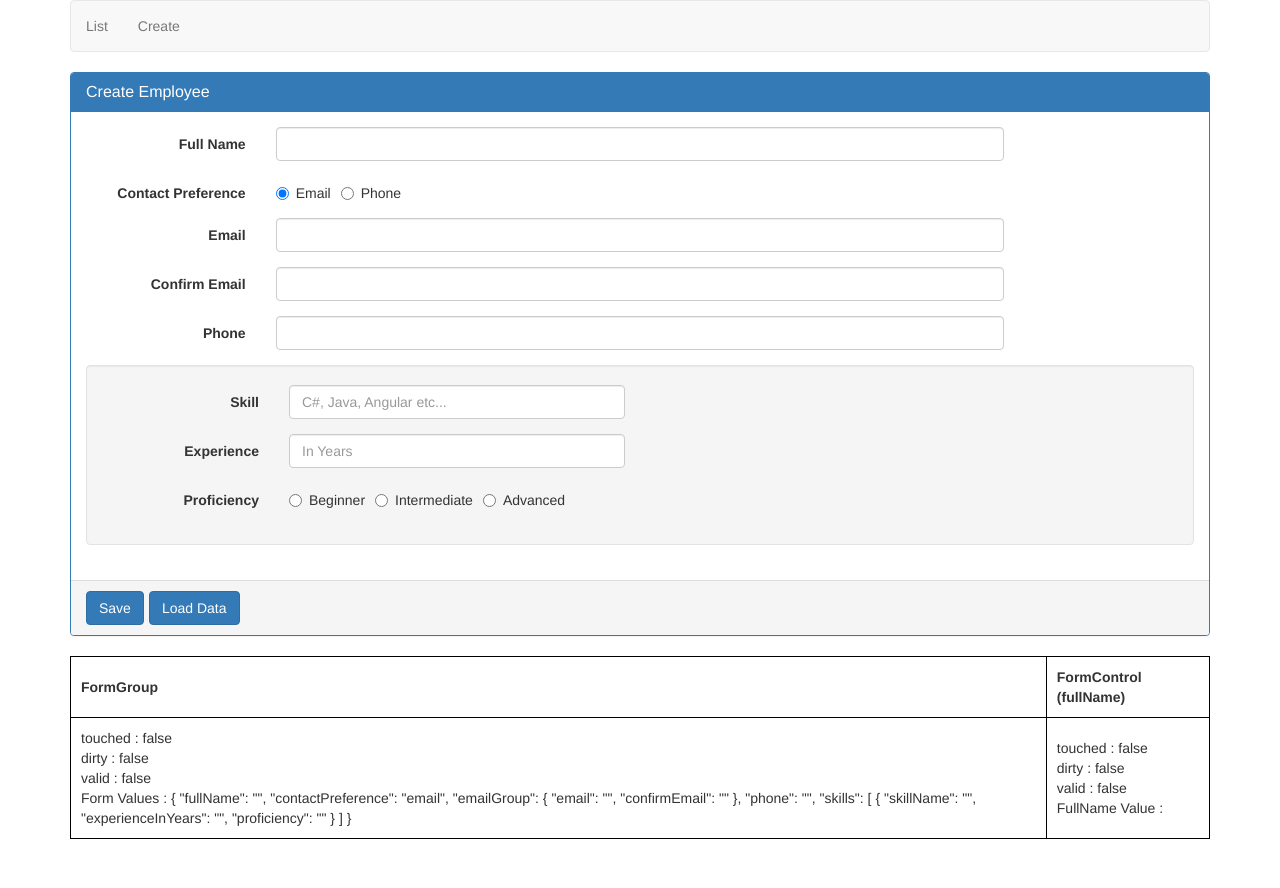
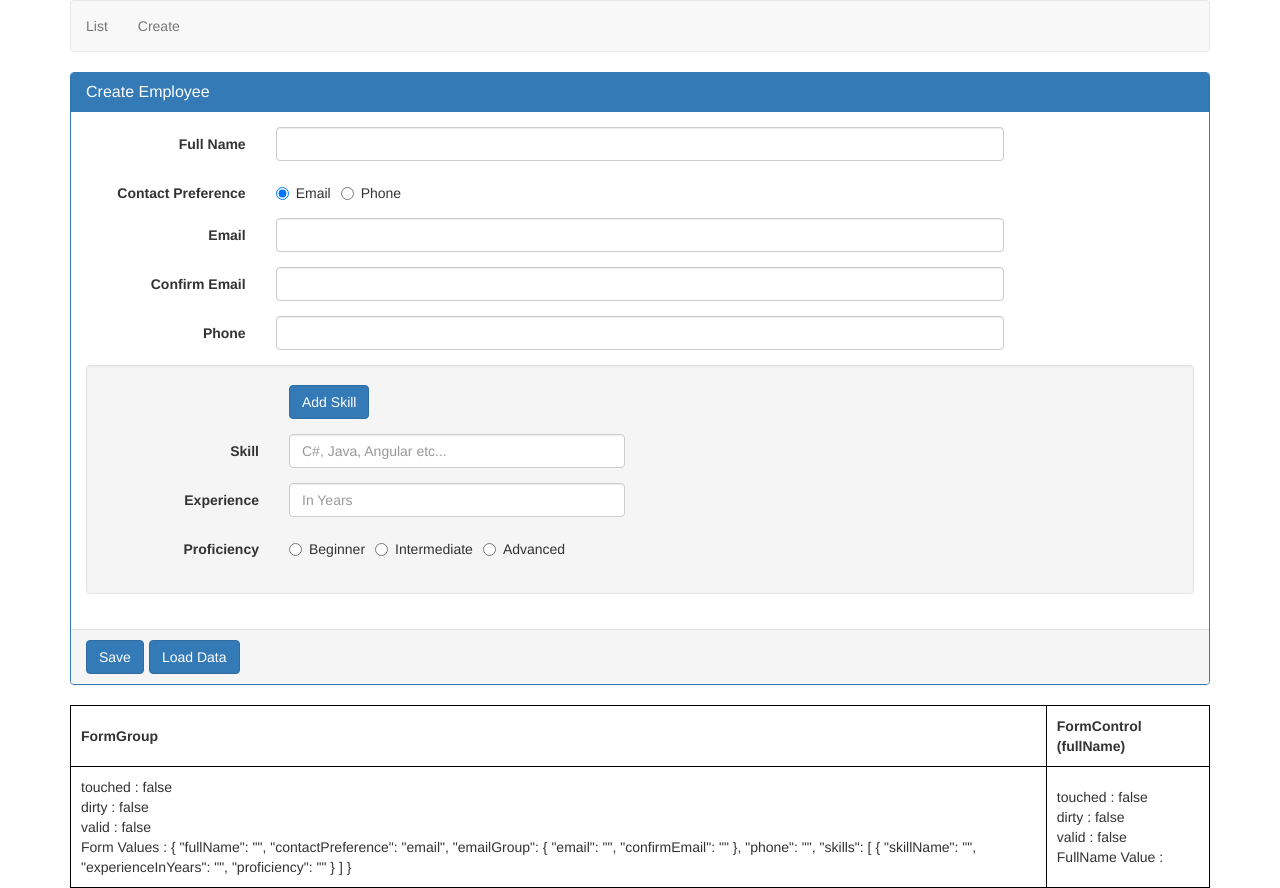
Before and after one commit to Romserg/angProject, an Angular app: page /create in a window 1280 px wide. Before the commit the page ends 839 px from the top, so only its background shows below. Built offline with nearby package versions, Linux system fonts and the light colour scheme.

Commit message:
Set unique id for dynamic form controls

```diff
--- a/src/app/employee/create-employee.component.html
+++ b/src/app/employee/create-employee.component.html
@@ -64,15 +64,22 @@
       </div>
 
       <div class="well">
-        <div formArrayName="skills">
-          <div formGroupName="0">
+        <div class="form-group">
+          <div class="col-md-offset-2 col-md-4">
+            <button type="button" class="btn btn-primary" (click)="addSkillButtonClick()">
+              Add Skill
+            </button>
+          </div>
+        </div>
+        <div formArrayName="skills" *ngFor="let skill of employeeForm.get('skills').controls; let i = index">
+          <div [formGroupName]="i">
 
             <div class="form-group" [ngClass]="{'has-error': formErrors.skillName}">
-              <label class="col-sm-2 control-label" for="skillName">
+              <label class="col-sm-2 control-label" [attr.for]="'skillName-' + i">
                 Skill
               </label>
               <div class="col-sm-4">
-                <input type="text" class="form-control" id="skillName" formControlName="skillName"
+                <input type="text" class="form-control" [id]="'skillName-' + i" formControlName="skillName"
                        (blur)="logValidationErrors()" placeholder="C#, Java, Angular etc...">
                 <span class="help-block" *ngIf="formErrors.skillName">
                 {{formErrors.skillName}}
@@ -81,11 +88,11 @@
             </div>
 
             <div class="form-group" [ngClass]="{'has-error': formErrors.experienceInYears}">
-              <label class="col-sm-2 control-label" for="experienceInYears">
+              <label class="col-sm-2 control-label" [attr.for]="'experienceInYears-' + i">
                 Experience
               </label>
               <div class="col-sm-4">
-                <input type="text" class="form-control" id="experienceInYears"
+                <input type="text" class="form-control" [id]="'experienceInYears-' + i"
                        formControlName="experienceInYears" placeholder="In Years"
                        (blur)="logValidationErrors()">
                 <span class="help-block" *ngIf="formErrors.experienceInYears">
--- a/src/app/employee/create-employee.component.ts
+++ b/src/app/employee/create-employee.component.ts
@@ -84,6 +84,10 @@ export class CreateEmployeeComponent implements OnInit {
     //     proficiency: new FormControl()
     //   })
     // });
+  }
+
+  addSkillButtonClick(): void {
+    (this.employeeForm.get('skills') as FormArray).push(this.addSkillFormGroup());
   }
 
   addSkillFormGroup(): FormGroup {
```
